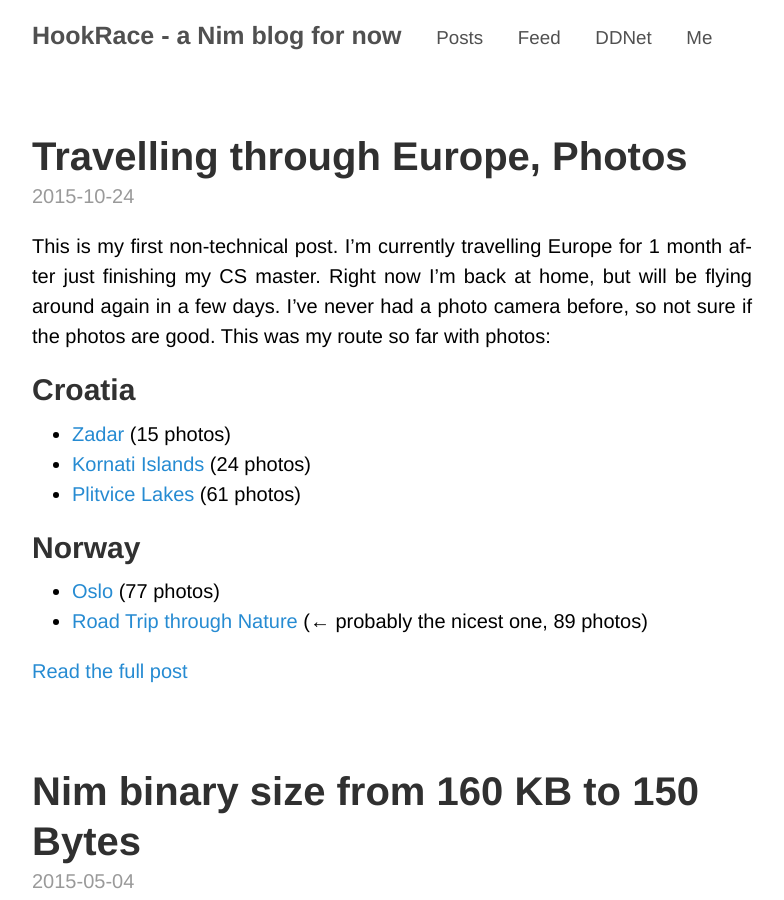
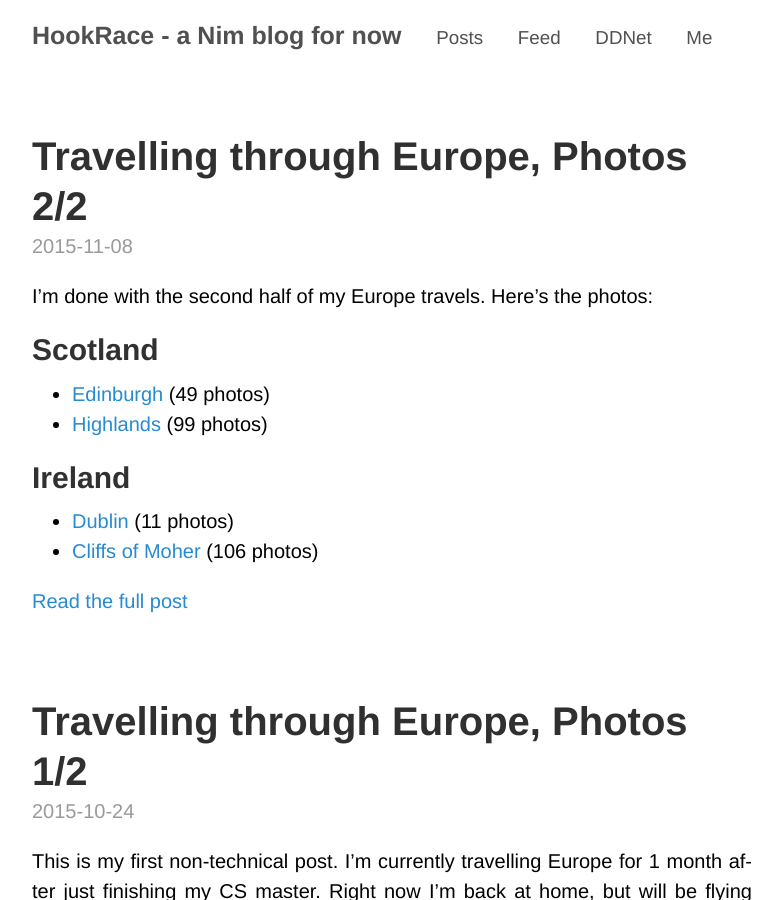
Before and after one commit to HookRace/hookrace-web, a Jekyll site: the page built from www/index.html, in a window 1280 px wide and 900 px high. Shown: the whole window, without its empty margins (248-1032 px from the left). Built offline with Jekyll 4.4.1, drawn with Linux system fonts in a browser that asks for light colours; Markdown is read by kramdown in place of the engine named in the settings; the list of posts is cut into pages by our own code.

Commit message:
Travel Europe 2

```diff
--- a/www/_posts/2015-10-24-travel-europe.markdown
+++ b/www/_posts/2015-10-24-travel-europe.markdown
@@ -1,6 +1,6 @@
 ---
 layout: post
-title:  "Travelling through Europe, Photos"
+title:  "Travelling through Europe, Photos 1/2"
 categories: travel
 permalink: /blog/travel-europe/
 ---
@@ -49,3 +49,5 @@ Or in pictorial form, thanks to Wolfram Alpha:
 
 <img src="/public/travel-1.gif" style="width:45%; display:inline;">
 <img src="/public/travel-2.gif" style="width:45%; display:inline;">
+
+See [the new post](/blog/travel-europe-2/) for the rest of the photos.
--- /dev/null
+++ b/www/_posts/2015-11-08-travel-europe-2.markdown
@@ -0,0 +1,39 @@
+---
+layout: post
+title:  "Travelling through Europe, Photos 2/2"
+categories: travel
+permalink: /blog/travel-europe-2/
+---
+
+I'm done with the second half of my Europe travels. Here's the photos:
+
+## Scotland
+
+- [Edinburgh](//photos.hookrace.net/scotland/edinburgh/) (49 photos)
+- [Highlands](//photos.hookrace.net/scotland/highlands/) (99 photos)
+
+## Ireland
+
+- [Dublin](//photos.hookrace.net/ireland/dublin/) (11 photos)
+- [Cliffs of Moher](//photos.hookrace.net/ireland/moher/) (106 photos)
+
+<!--more-->
+## Belgium
+
+- [Brussels](//photos.hookrace.net/belgium/brussels/) (31 photos)
+
+## Hungary
+
+- [Budapest](//photos.hookrace.net/hungary/budapest/) (100 photos)
+
+## Denmark
+
+- [Copenhagen](//photos.hookrace.net/denmark/copenhagen/) (70 photos)
+
+## Lithuania
+
+- [Kaunas](//photos.hookrace.net/lithuania/kaunas/) (37 photos)
+- [Trakai](//photos.hookrace.net/lithuania/trakai/) (52 photos)
+- [Vilnius](//photos.hookrace.net/lithuania/vilnius/) (55 photos)
+
+See [the last post](/blog/travel-europe/) for the rest of the photos.
```
